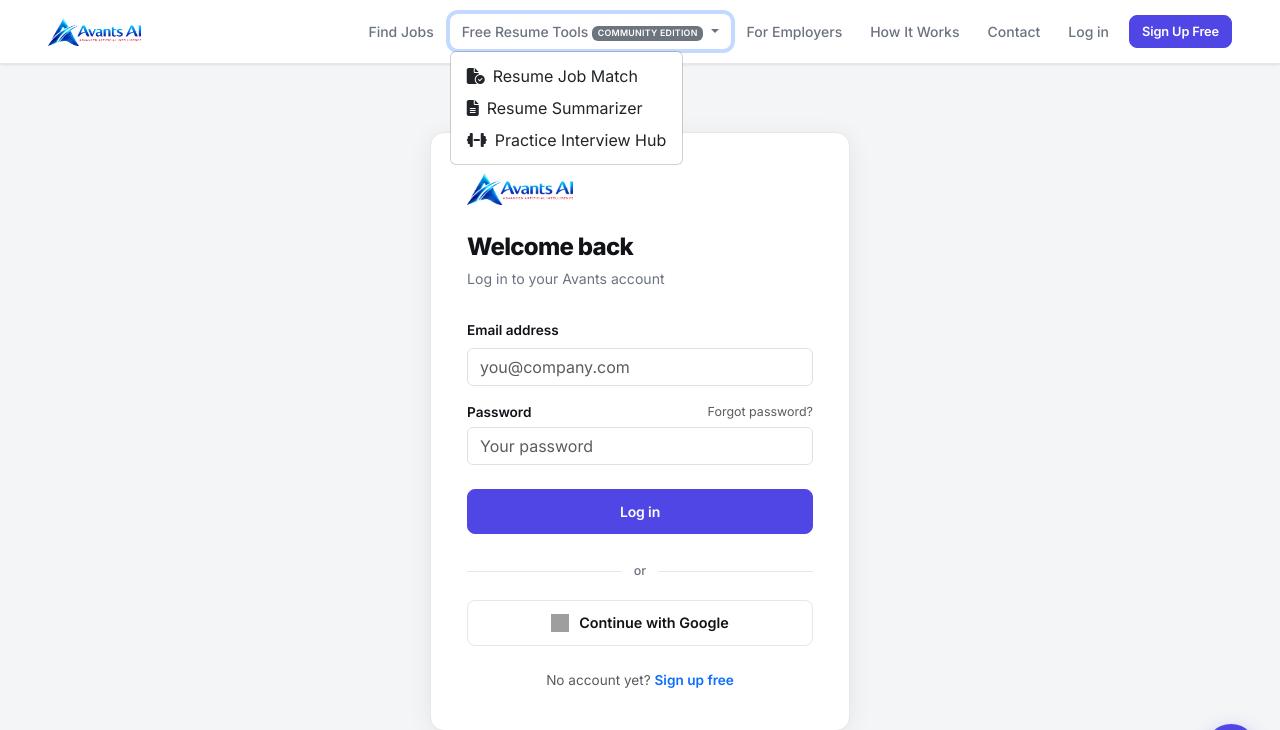
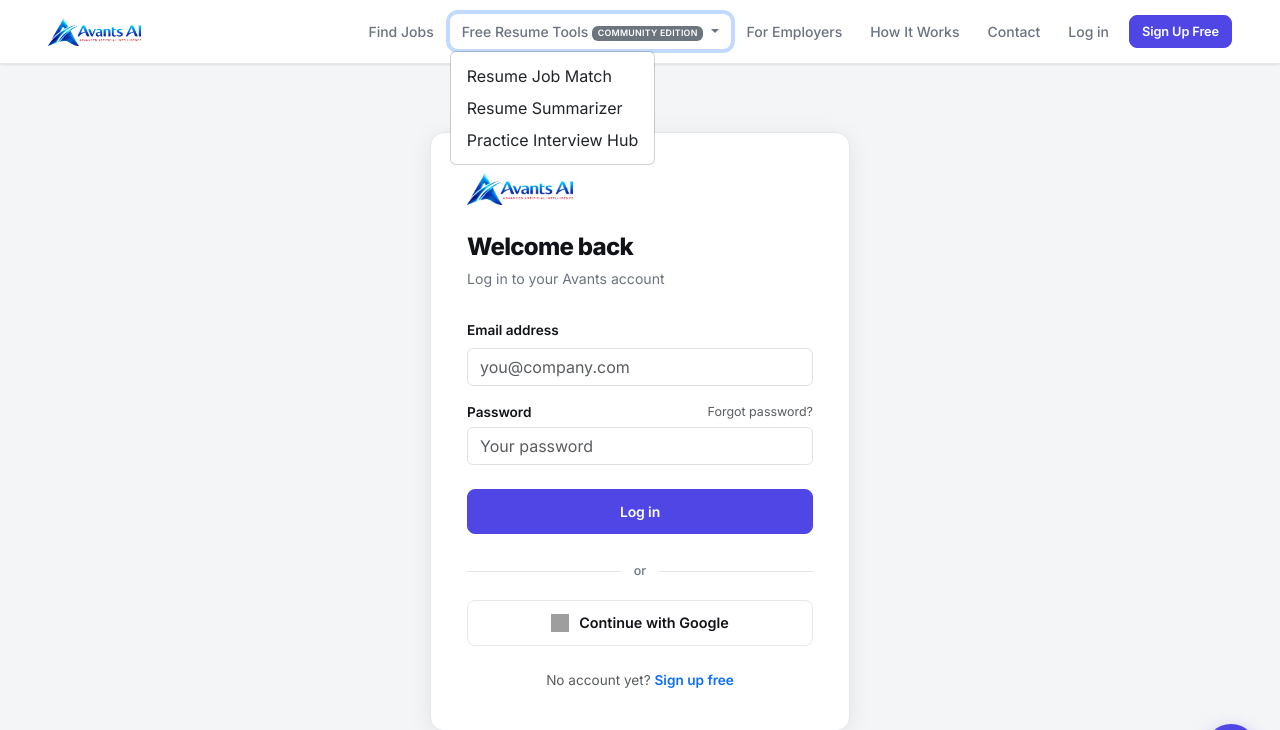
Before and after one commit to Rhythmofthebeat/Apricot, a Flask app: a page that uses website/templates/base.html in a window 1280 px wide, after a click that opens the changed part. Shown: the top 730 px of the page. Run offline with Flask 3, Linux system fonts and the light colour scheme; parts of the project's set-up code (start-up, migrations or seed data) failed here and were passed over; some libraries are stand-ins or nearby versions; grey boxes are pictures that could not be loaded.

Commit message:
Strip icons from the nav menu, keep text-only labels
Removes every Font Awesome icon from the top navbar and its dropdowns
(Dashboard, Recruitment/Resume Tools, Applications, Interviews,
Messages, Notifications, Account menu). Two links (the language
"Show original" toggle and the Account dropdown) previously showed
only an icon on desktop with the text hidden via d-xl-none - made
their text always visible instead of just deleting the only visible
content.

```diff
--- a/website/templates/base.html
+++ b/website/templates/base.html
@@ -396,7 +396,7 @@
                     <form class="d-flex ms-3 me-3" method="GET" action="{{ url_for('candidate.browse_jobs') }}">
                         <div class="input-group input-group-sm" style="width:220px;">
                             <input type="text" name="q" class="form-control" style="border-radius:8px 0 0 8px;" placeholder="Search jobs…">
-                            <button class="btn btn-primary" type="submit" style="border-radius:0 8px 8px 0;"><i class="fas fa-search"></i></button>
+                            <button class="btn btn-primary" type="submit" style="border-radius:0 8px 8px 0;">Search</button>
                         </div>
                     </form>
                     {% endif %}
@@ -405,57 +405,57 @@
                 <div class="navbar-nav ms-auto align-items-center gap-1">
                     <div id="google_translate_element" class="me-1" title="Translate this page"></div>
                     <a href="#" id="showOriginalLink" class="nav-link" style="display:none;" title="Revert to the original language">
-                        <i class="fas fa-rotate-left"></i> <span class="d-xl-none">Show original</span>
+                        Show original
                     </a>
                     {% if current_user.is_authenticated %}
                         {% if current_user.role == 'employer' %}
                             <a class="nav-link" href="{{ url_for('employer.dashboard') }}">
-                                <i class="fas fa-gauge me-1"></i> Dashboard
+                                Dashboard
                             </a>
                             <div class="nav-item dropdown">
                                 <a class="nav-link dropdown-toggle" href="#" id="recruitmentToolsDropdown" role="button" data-bs-toggle="dropdown" aria-expanded="false">
                                     Recruitment Tools
                                 </a>
                                 <ul class="dropdown-menu" aria-labelledby="recruitmentToolsDropdown">
-                                    <li><a class="dropdown-item" href="{{ url_for('employer.post_job') }}"><i class="fas fa-plus me-2"></i>Post Job</a></li>
-                                    <li><a class="dropdown-item" href="{{ url_for('employer.analytics') }}"><i class="fas fa-chart-bar me-2"></i>Analytics</a></li>
-                                    <li><a class="dropdown-item" href="{{ url_for('employer.employer_meetings') }}"><i class="fas fa-circle-dot me-2"></i>Meetings</a></li>
-                                    <li><a class="dropdown-item" href="{{ url_for('employer.company_settings') }}"><i class="fas fa-building me-2"></i>Company</a></li>
+                                    <li><a class="dropdown-item" href="{{ url_for('employer.post_job') }}">Post Job</a></li>
+                                    <li><a class="dropdown-item" href="{{ url_for('employer.analytics') }}">Analytics</a></li>
+                                    <li><a class="dropdown-item" href="{{ url_for('employer.employer_meetings') }}">Meetings</a></li>
+                                    <li><a class="dropdown-item" href="{{ url_for('employer.company_settings') }}">Company</a></li>
                                     <li><hr class="dropdown-divider"></li>
-                                    <li><a class="dropdown-item" href="{{ url_for('resumemat') }}"><i class="fas fa-file-circle-check me-2"></i>Resume Job Match <span class="badge bg-secondary ms-1" style="font-size:0.55rem;">FREE</span></a></li>
-                                    <li><a class="dropdown-item" href="{{ url_for('resumesum') }}"><i class="fas fa-file-lines me-2"></i>Resume Summarizer <span class="badge bg-secondary ms-1" style="font-size:0.55rem;">FREE</span></a></li>
-                                    <li><a class="dropdown-item" href="{{ url_for('practice_interview_hub') }}"><i class="fas fa-dumbbell me-2"></i>Practice Interview Hub <span class="badge bg-secondary ms-1" style="font-size:0.55rem;">FREE</span></a></li>
+                                    <li><a class="dropdown-item" href="{{ url_for('resumemat') }}">Resume Job Match <span class="badge bg-secondary ms-1" style="font-size:0.55rem;">FREE</span></a></li>
+                                    <li><a class="dropdown-item" href="{{ url_for('resumesum') }}">Resume Summarizer <span class="badge bg-secondary ms-1" style="font-size:0.55rem;">FREE</span></a></li>
+                                    <li><a class="dropdown-item" href="{{ url_for('practice_interview_hub') }}">Practice Interview Hub <span class="badge bg-secondary ms-1" style="font-size:0.55rem;">FREE</span></a></li>
                                 </ul>
                             </div>
                         {% else %}
                             <a class="nav-link" href="{{ url_for('candidate.browse_jobs') }}">
-                                <i class="fas fa-search me-1"></i> Find Jobs
+                                Find Jobs
                             </a>
                             <div class="nav-item dropdown">
                                 <a class="nav-link dropdown-toggle" href="#" id="resumeToolsDropdownAuth" role="button" data-bs-toggle="dropdown" aria-expanded="false">
                                     Resume Tools <span class="badge bg-secondary" style="font-size:0.55rem; font-weight:600; letter-spacing:0.03em; vertical-align:middle;">COMMUNITY EDITION</span>
                                 </a>
                                 <ul class="dropdown-menu" aria-labelledby="resumeToolsDropdownAuth">
-                                    <li><a class="dropdown-item" href="{{ url_for('resumemat') }}"><i class="fas fa-file-circle-check me-2"></i>Resume Job Match</a></li>
-                                    <li><a class="dropdown-item" href="{{ url_for('resumesum') }}"><i class="fas fa-file-lines me-2"></i>Resume Summarizer</a></li>
-                                    <li><a class="dropdown-item" href="{{ url_for('practice_interview_hub') }}"><i class="fas fa-dumbbell me-2"></i>Practice Interview Hub</a></li>
+                                    <li><a class="dropdown-item" href="{{ url_for('resumemat') }}">Resume Job Match</a></li>
+                                    <li><a class="dropdown-item" href="{{ url_for('resumesum') }}">Resume Summarizer</a></li>
+                                    <li><a class="dropdown-item" href="{{ url_for('practice_interview_hub') }}">Practice Interview Hub</a></li>
                                 </ul>
                             </div>
                             <a class="nav-link" href="{{ url_for('candidate.dashboard') }}">
-                                <i class="fas fa-list-check me-1"></i> Applications
+                                Applications
                             </a>
                             <a class="nav-link" href="{{ url_for('candidate.interviews') }}">
-                                <i class="fas fa-circle-dot me-1"></i> Interviews
+                                Interviews
                             </a>
                             {% if unread_messages %}
                             <a class="nav-link position-relative" href="{{ url_for('employer.dashboard') if current_user.role == 'employer' else url_for('candidate.dashboard') }}" title="{{ unread_messages }} unread message{{ 's' if unread_messages != 1 }}">
-                                <i class="fas fa-message"></i>
+                                Messages
                                 <span class="position-absolute top-0 start-100 translate-middle badge rounded-pill bg-primary" style="font-size:0.55rem;">{{ unread_messages }}</span>
                             </a>
                             {% endif %}
                             <div class="nav-item dropdown" id="notifDropdownWrap" style="display:none;">
                                 <a class="nav-link position-relative" href="#" id="notifBell" data-bs-toggle="dropdown" aria-expanded="false">
-                                    <i class="fas fa-bell"></i>
+                                    Notifications
                                     <span id="notifBadge" class="position-absolute top-0 start-100 translate-middle badge rounded-pill bg-danger" style="font-size:0.58rem; display:none;"></span>
                                 </a>
                                 <div class="dropdown-menu dropdown-menu-end p-0 shadow" style="width:340px; max-height:420px; overflow-y:auto; border-radius:var(--radius);" id="notifMenu">
@@ -474,23 +474,23 @@
                         {% endif %}
                         <div class="nav-item dropdown">
                             <a class="nav-link dropdown-toggle" href="#" id="accountDropdown" role="button" data-bs-toggle="dropdown" aria-expanded="false" title="Account">
-                                <i class="fas fa-circle-user"></i> <span class="d-xl-none">Account</span>
+                                Account
                             </a>
                             <ul class="dropdown-menu dropdown-menu-end" aria-labelledby="accountDropdown">
                                 {% if current_user.role != 'employer' %}
-                                <li><a class="dropdown-item" href="{{ url_for('candidate.profile') }}"><i class="fas fa-id-card me-2"></i>Profile</a></li>
-                                <li><a class="dropdown-item" href="{{ url_for('faq') }}"><i class="fas fa-circle-question me-2"></i>Help & FAQ</a></li>
+                                <li><a class="dropdown-item" href="{{ url_for('candidate.profile') }}">Profile</a></li>
+                                <li><a class="dropdown-item" href="{{ url_for('faq') }}">Help & FAQ</a></li>
                                 <li><hr class="dropdown-divider"></li>
                                 {% endif %}
                                 {% if current_user.data_buyer_id %}
-                                <li><a class="dropdown-item" href="{{ url_for('data_market.dashboard') }}"><i class="fas fa-database me-2"></i>Data dashboard</a></li>
+                                <li><a class="dropdown-item" href="{{ url_for('data_market.dashboard') }}">Data dashboard</a></li>
                                 {% endif %}
                                 {% if current_user.is_admin %}
-                                <li><a class="dropdown-item" href="{{ url_for('admin_bp.companies') }}"><i class="fas fa-user-shield me-2"></i>Admin</a></li>
+                                <li><a class="dropdown-item" href="{{ url_for('admin_bp.companies') }}">Admin</a></li>
                                 {% endif %}
-                                <li><a class="dropdown-item" href="{{ url_for('views.public_site') }}"><i class="fas fa-globe me-2"></i>Visit public site</a></li>
+                                <li><a class="dropdown-item" href="{{ url_for('views.public_site') }}">Visit public site</a></li>
                                 <li><hr class="dropdown-divider"></li>
-                                <li><a class="dropdown-item" href="{{ url_for('auth.logout') }}"><i class="fas fa-sign-out-alt me-2"></i>Log out</a></li>
+                                <li><a class="dropdown-item" href="{{ url_for('auth.logout') }}">Log out</a></li>
                             </ul>
                         </div>
                     {% else %}
@@ -500,9 +500,9 @@
                                 Free Resume Tools <span class="badge bg-secondary" style="font-size:0.55rem; font-weight:600; letter-spacing:0.03em; vertical-align:middle;">COMMUNITY EDITION</span>
                             </a>
                             <ul class="dropdown-menu" aria-labelledby="resumeToolsDropdown">
-                                <li><a class="dropdown-item" href="{{ url_for('resumemat') }}"><i class="fas fa-file-circle-check me-2"></i>Resume Job Match</a></li>
-                                <li><a class="dropdown-item" href="{{ url_for('resumesum') }}"><i class="fas fa-file-lines me-2"></i>Resume Summarizer</a></li>
-                                <li><a class="dropdown-item" href="{{ url_for('practice_interview_hub') }}"><i class="fas fa-dumbbell me-2"></i>Practice Interview Hub</a></li>
+                                <li><a class="dropdown-item" href="{{ url_for('resumemat') }}">Resume Job Match</a></li>
+                                <li><a class="dropdown-item" href="{{ url_for('resumesum') }}">Resume Summarizer</a></li>
+                                <li><a class="dropdown-item" href="{{ url_for('practice_interview_hub') }}">Practice Interview Hub</a></li>
                             </ul>
                         </div>
                         <a class="nav-link" href="{{ url_for('for_employers') }}">For Employers</a>
```
